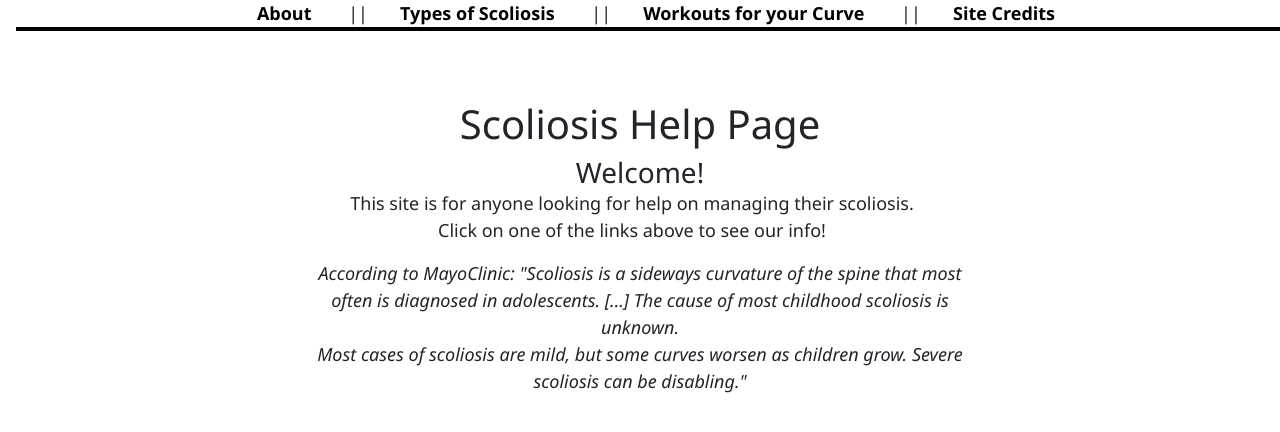
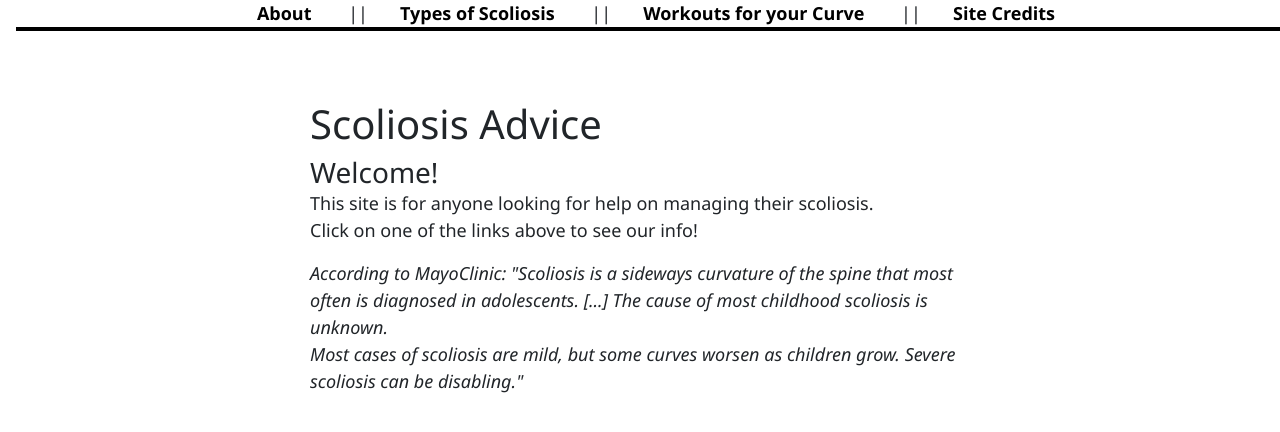
Before and after one commit to YoshiMejia/scoliosis-SPA, a React (Create React App) app: page / in a window 1280 px wide. Shown: the top 432 px of the page. Built offline with nearby package versions, Linux system fonts and the light colour scheme.

Commit message:
aligning text to the left

```diff
--- a/src/components/About.js
+++ b/src/components/About.js
@@ -1,8 +1,8 @@
 import React from "react";
 
 export const About = () => (
-  <div style={{ padding: 20 }}>
-    <h1>Scoliosis Help Page</h1>
+  <div style={{ padding: 20, textAlign: "left" }}>
+    <h1>Scoliosis Advice</h1>
     <h3>Welcome!</h3>
 
     <p>This site is for anyone looking for help on managing their scoliosis.
```
